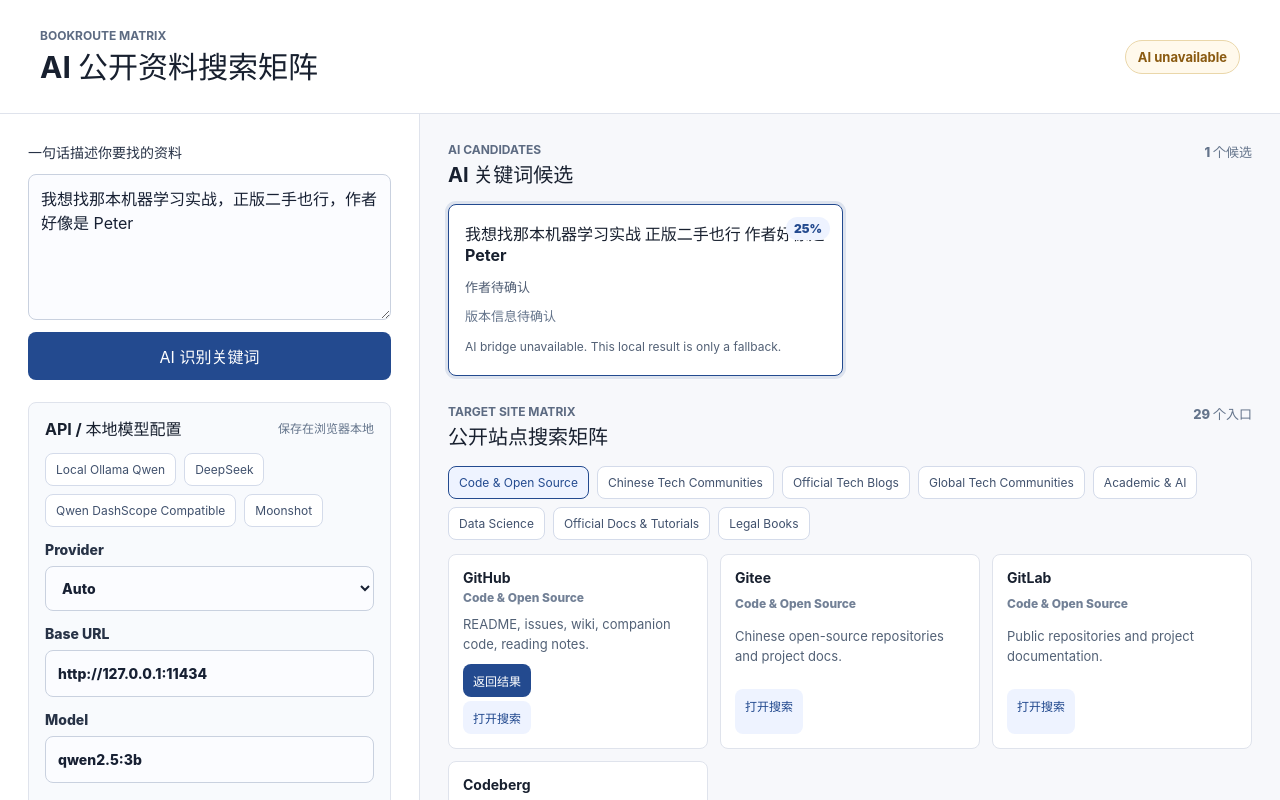
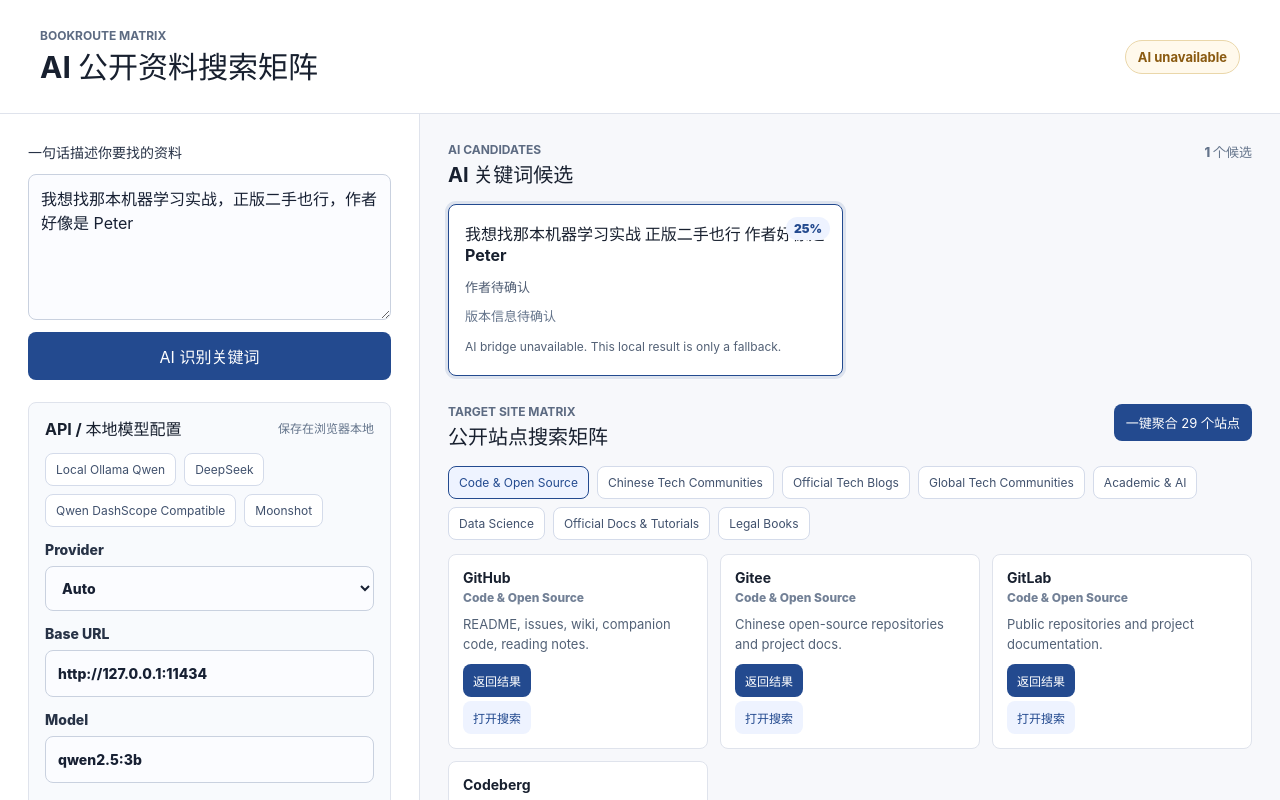
Before and after one commit to MuQ-loC/BookRoute, a React (Vite) app: page / in a window 1280 px wide. Shown: the top 800 px of the page. Built offline with nearby package versions, Linux system fonts and the light colour scheme; no server answers.

Commit message:
Add aggregate public search

```diff
--- a/src/App.css
+++ b/src/App.css
@@ -284,6 +284,12 @@
   color: #64748b;
   font-size: 13px;
   font-weight: 800;
+}
+
+.compact-action {
+  flex: 0 0 auto;
+  padding: 9px 12px;
+  font-size: 13px;
 }
 
 .route-grid {
--- a/src/App.tsx
+++ b/src/App.tsx
@@ -197,6 +197,23 @@
   return data.results || []
 }
 
+async function searchAllPublic(keyword: string): Promise<SearchResult[]> {
+  const sites = targetSites.map((site) => ({
+    name: site.name,
+    provider: site.provider,
+    urlTemplate: site.urlTemplate,
+  }))
+  const response = await fetch('http://127.0.0.1:8787/api/search-all-public', {
+    method: 'POST',
+    headers: { 'content-type': 'application/json' },
+    body: JSON.stringify({ keyword, sites }),
+  })
+  if (!response.ok) throw new Error('Aggregate search failed')
+  const data = await response.json()
+  if (!data.ok) throw new Error(data.error || 'Aggregate search failed')
+  return data.results || []
+}
+
 async function loadServerProviders(): Promise<ProviderConfig[]> {
   const response = await fetch(AI_PROVIDER_URL)
   if (!response.ok) return []
@@ -214,6 +231,7 @@
   const [siteCategory, setSiteCategory] = useState('Code & Open Source')
   const [loading, setLoading] = useState(false)
   const [searchingSite, setSearchingSite] = useState('')
+  const [searchingAll, setSearchingAll] = useState(false)
   const [results, setResults] = useState<SearchResult[]>([])
   const [resultError, setResultError] = useState('')
 
@@ -269,11 +287,19 @@
     }))
   }
 
-  const runSiteSearch = async (siteName: string, siteProvider?: string) => {
+  const runSiteSearch = async (siteName: string, siteProvider?: string, urlTemplate?: string) => {
     setResultError('')
     setResults([])
     if (!siteProvider) {
-      setResultError(`${siteName} 暂时只提供手动打开入口。`)
+      setResults([
+        {
+          title: `${siteName} search page for "${routeQuery}"`,
+          url: buildSearchUrl(urlTemplate || '', routeQuery),
+          source: siteName,
+          snippet: 'This site has no stable public result API configured. Open this search page from the same normalized keyword.',
+          meta: 'fallback search page',
+        },
+      ])
       return
     }
     setSearchingSite(siteName)
@@ -284,6 +310,20 @@
       setResultError(error instanceof Error ? error.message : 'Search failed')
     } finally {
       setSearchingSite('')
+    }
+  }
+
+  const runAllSearch = async () => {
+    setResultError('')
+    setResults([])
+    setSearchingAll(true)
+    try {
+      const next = await searchAllPublic(routeQuery)
+      setResults(next)
+    } catch (error) {
+      setResultError(error instanceof Error ? error.message : 'Aggregate search failed')
+    } finally {
+      setSearchingAll(false)
     }
   }
 
@@ -445,7 +485,14 @@
               <p className="eyebrow">Target site matrix</p>
               <h2>公开站点搜索矩阵</h2>
             </div>
-            <span>{targetSites.length} 个入口</span>
+            <button
+              className="compact-action"
+              type="button"
+              onClick={() => void runAllSearch()}
+              disabled={searchingAll}
+            >
+              {searchingAll ? '聚合中...' : `一键聚合 ${targetSites.length} 个站点`}
+            </button>
           </div>
 
           <div className="category-tabs">
@@ -470,15 +517,13 @@
                 </div>
                 <p>{site.note}</p>
                 <div className="site-actions">
-                  {site.searchable ? (
                   <button
                     type="button"
-                      onClick={() => void runSiteSearch(site.name, site.provider)}
+                    onClick={() => void runSiteSearch(site.name, site.provider, site.urlTemplate)}
                     disabled={searchingSite === site.name}
                   >
                     {searchingSite === site.name ? '搜索中...' : '返回结果'}
                   </button>
-                  ) : null}
                   <a
                     href={buildSearchUrl(site.urlTemplate, routeQuery)}
                     target="_blank"
@@ -503,7 +548,7 @@
 
           <div className="result-list">
             {results.length === 0 && !resultError ? (
-              <div className="empty-state">选择支持 API 的站点，点击“返回结果”，这里会显示标题、摘要、来源和可打开链接。</div>
+              <div className="empty-state">点击“一键聚合”或任意站点的“返回结果”，这里会显示标题、摘要、来源和可打开链接。</div>
             ) : null}
             {results.map((result) => (
               <article className="result-card" key={`${result.source}-${result.url}`}>
```
Also changed, not shown: 1 other file (tests, documents, lock files or other folders). Lines whose indentation alone changed are shown as unchanged.
